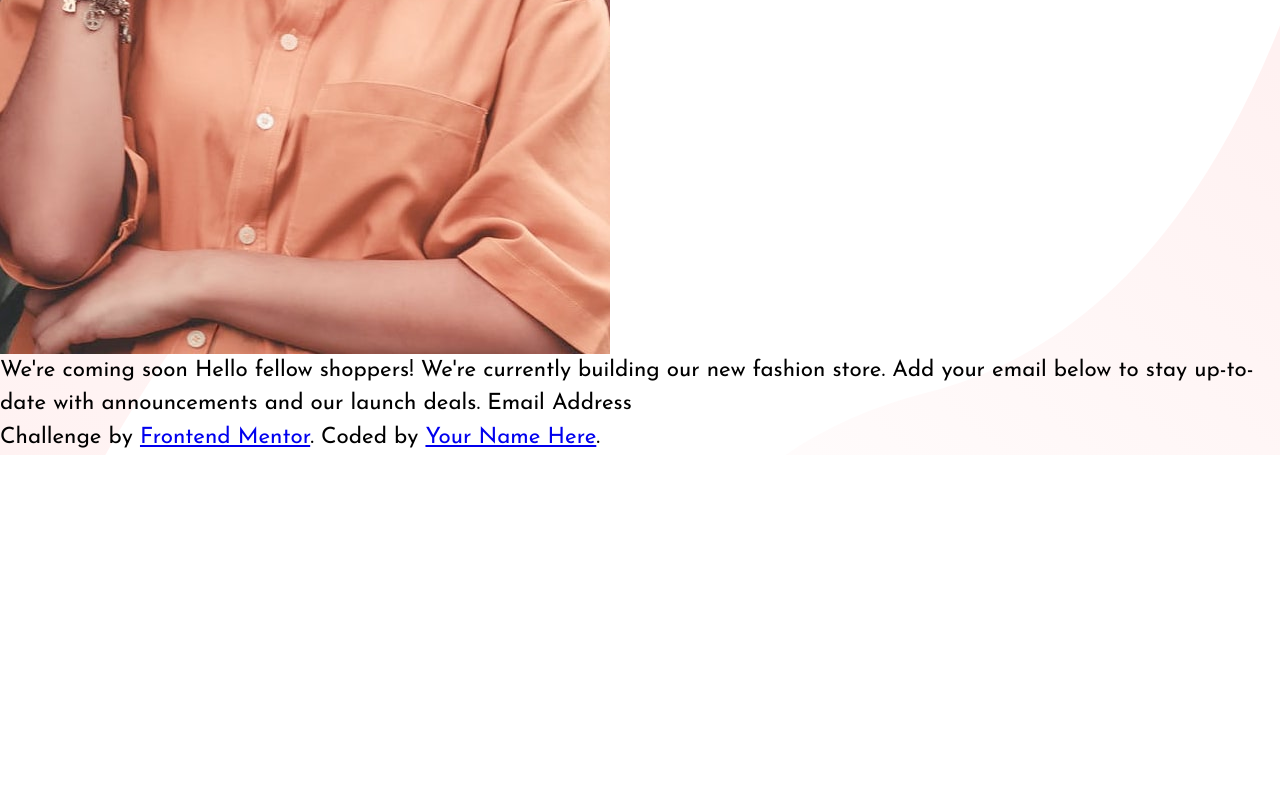
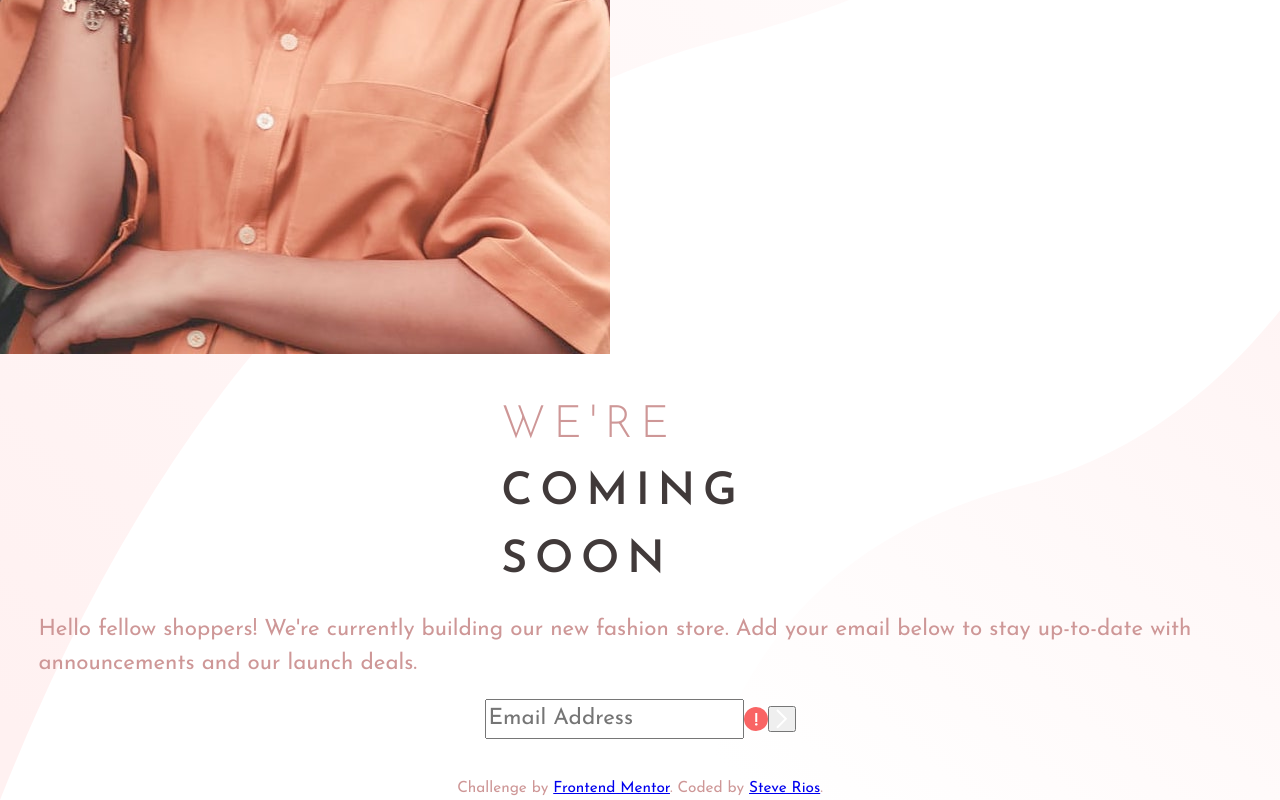
Before and after one commit to peanutbutterjlly/frontEndMentor, a plain HTML site: page base-apparel-coming-soon-master/index.html in a window 1280 px wide. Shown: the part 556-1356 px from the top of the page. Before the commit the page ends 1011 px from the top, so only its background shows below. Drawn offline with Linux system fonts and the light colour scheme.

Commit message:
some style changes

```diff
--- a/base-apparel-coming-soon-master/index.html
+++ b/base-apparel-coming-soon-master/index.html
@@ -29,16 +29,35 @@
       <source media="(min-width: 610px)" srcset="./static/images/hero-desktop.jpg">
       <img src="./static/images/hero-mobile.jpg" alt="person">
     </picture>
-    We're coming soon
-    Hello fellow shoppers! We're currently building our new fashion store.
-    Add your email below to stay up-to-date with announcements and our launch deals.
-    Email Address
+    <div class="text">
+      <h1>We're <span class="bold">coming soon</span></h1>
+      <p>
+        Hello fellow shoppers! We're currently building our new fashion store.
+        Add your email below to stay up-to-date with announcements and our launch deals.
+      </p>
+      <form class="inputs">
+        <input aria-label="Input Field Label" type="email" name="email" placeholder="Email Address" class="input"
+          id="email">
+        <svg xmlns="http://www.w3.org/2000/svg" width="24" height="24">
+          <g fill="none" fill-rule="evenodd">
+            <circle cx="12" cy="12" r="12" fill="#F96464" />
+            <path fill="#FFF" fill-rule="nonzero"
+              d="M13.256 6v9.056h-2V6h2zm-.944 12.464c-.384 0-.699-.104-.944-.312a1.027 1.027 0 0 1-.368-.824c0-.33.125-.608.376-.832.25-.224.563-.336.936-.336.373 0 .68.112.92.336.24.224.36.501.36.832 0 .341-.117.616-.352.824-.235.208-.544.312-.928.312z" />
+          </g>
+        </svg>
+        <button type="submit">
+          <svg xmlns="http://www.w3.org/2000/svg" width="12" height="20">
+            <path fill="none" stroke="#FFF" stroke-width="2" d="M1 1l8.836 8.836L1 18.671" />
+          </svg>
+        </button>
+      </form>
+    </div>
   </main>
 
   <footer>
     <p class="attribution">
       Challenge by <a href="https://www.frontendmentor.io?ref=challenge" target="_blank">Frontend Mentor</a>.
-      Coded by <a href="#">Your Name Here</a>.
+      Coded by <a href="https://srios.net">Steve Rios</a>.
     </p>
   </footer>
 </body>
--- a/base-apparel-coming-soon-master/static/css/reset.css
+++ b/base-apparel-coming-soon-master/static/css/reset.css
@@ -10,7 +10,6 @@
 
 :where(html, body) {
   font-size: clamp(0.9rem, calc(0.4vw + 0.9rem), 1.2rem);
-  min-height: 100%;
   scroll-behavior: smooth;
 }
 
--- a/base-apparel-coming-soon-master/style.css
+++ b/base-apparel-coming-soon-master/style.css
@@ -1,5 +1,5 @@
 :root {
-  --desaturated-red: hsl(0, 93%, 68%);
+  --desaturated-red: hsl(0, 36%, 70%);
   --soft-red: hsl(0, 93%, 68%);
   --dark-grayish-red: hsl(0, 6%, 24%);
 
@@ -18,6 +18,7 @@
 
 body {
   background-color: var(--linear-135deg);
+  color: var(--desaturated-red);
   font-family: var(--font-family);
   display: grid;
   grid-template-rows: auto 1fr auto;
@@ -28,9 +29,41 @@ header {
   padding: 2rem;
 }
 
+h1 {
+  font-weight: var(--font-light);
+  letter-spacing: 0.4rem;
+  margin-inline: auto;
+  max-inline-size: 10ch;
+  text-transform: uppercase;
+}
+
+.bold {
+  color: var(--dark-grayish-red);
+  font-weight: var(--font-semibold);
+}
+
 .hero img {
   width: 100%;
   object-fit: cover;
+}
+
+.text {
+  display: grid;
+  gap: 1rem;
+  font-weight: var(--font-regular);
+  margin: 2rem;
+  text-align: center;
+}
+
+form {
+  display: flex;
+  align-items: center;
+  justify-content: center;
+}
+
+.attribution {
+  font-size: 0.8rem;
+  text-align: center;
 }
 
 @media (min-width: 610px) {
@@ -44,4 +77,8 @@ header {
     width: 610px;
     object-fit: cover;
   }
+
+  .text {
+    text-align: left;
+  }
 }
```
